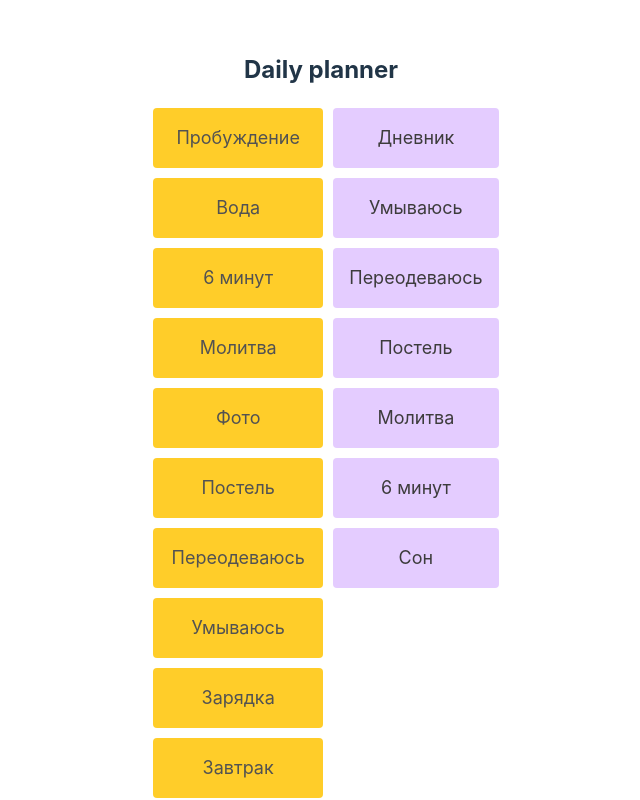
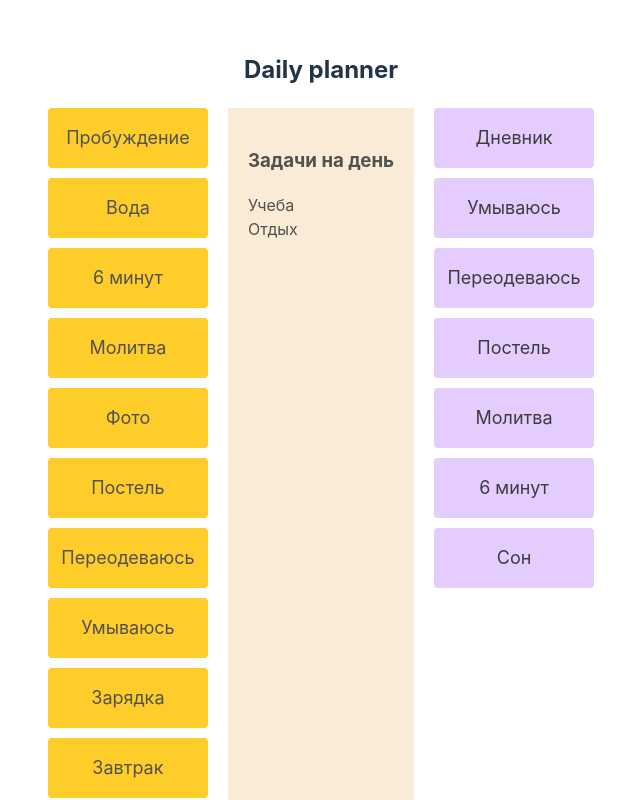
Before and after one commit to mountainflock/daily_planner, a React (Vite) app: page / in a window 1280 px wide. Shown: the top 800 px of the page, without its empty margins (319-959 px from the left). Built offline with nearby package versions, Linux system fonts and the light colour scheme.

Commit message:
Add daily tasks component and display it to the board

```diff
--- a/src/components/board/board.jsx
+++ b/src/components/board/board.jsx
@@ -5,6 +5,7 @@ import "./board.css";
 
 import MorningBoard from "../morningBoard/morningBoard";
 import EveningBoard from "../eveningBoard/eveningBoard";
+import DailyTasks from "../dailyTasks/dailyTasks";
 
 const Board = () => {
   return (
@@ -14,6 +15,7 @@ const Board = () => {
       </div>
       <div className="dailyTaskBoard">
         <MorningBoard />
+        <DailyTasks />
         <EveningBoard />
       </div>
     </div>
--- a/src/components/dailyTasks/dailyTasks.css
+++ b/src/components/dailyTasks/dailyTasks.css
@@ -0,0 +1,7 @@
+.dailyTasks {
+  width: 100%;
+  color: rgb(81, 81, 81);
+  text-align: left;
+  padding: 20px;
+  background-color: antiquewhite;
+}
--- a/src/components/dailyTasks/dailyTasks.jsx
+++ b/src/components/dailyTasks/dailyTasks.jsx
@@ -0,0 +1,18 @@
+import "./dailyTasks.css";
+// import Task from "../task/task";
+// import { useState } from "react";
+
+const DailyTasks = () => {
+  const dailyTasks = ["Учеба", "Отдых"];
+
+  return (
+    <div className="dailyTasks">
+      <h3>Задачи на день</h3>
+      {dailyTasks.map((task, i) => (
+        <div key={dailyTasks[i]}>{task}</div>
+      ))}
+    </div>
+  );
+};
+
+export default DailyTasks;
--- a/src/components/eveningBoard/eveningBoard.css
+++ b/src/components/eveningBoard/eveningBoard.css
@@ -12,7 +12,7 @@
   color: rgb(61, 60, 60);
   font-size: 18px;
   height: 50px;
-  width: 100%;
+  width: 150px;
   background-color: #e4ccff;
   padding: 5px;
   border-radius: 4px;
--- a/src/components/morningBoard/morningBoard.css
+++ b/src/components/morningBoard/morningBoard.css
@@ -13,7 +13,7 @@
   text-align: center;
   padding: 20px 5px;
   height: 50px;
-  width: 100%;
+  width: 150px;
   background-color: #ffcd29;
   padding: 5px;
   border-radius: 4px;
--- /dev/null
+++ b/src/components/task/task.jsx
@@ -0,0 +1,4 @@
+const Task = (title) => {
+  return <div>{title}</div>;
+};
+export default Task;
```
Also changed, not shown: src/components/task/task.css (added).
